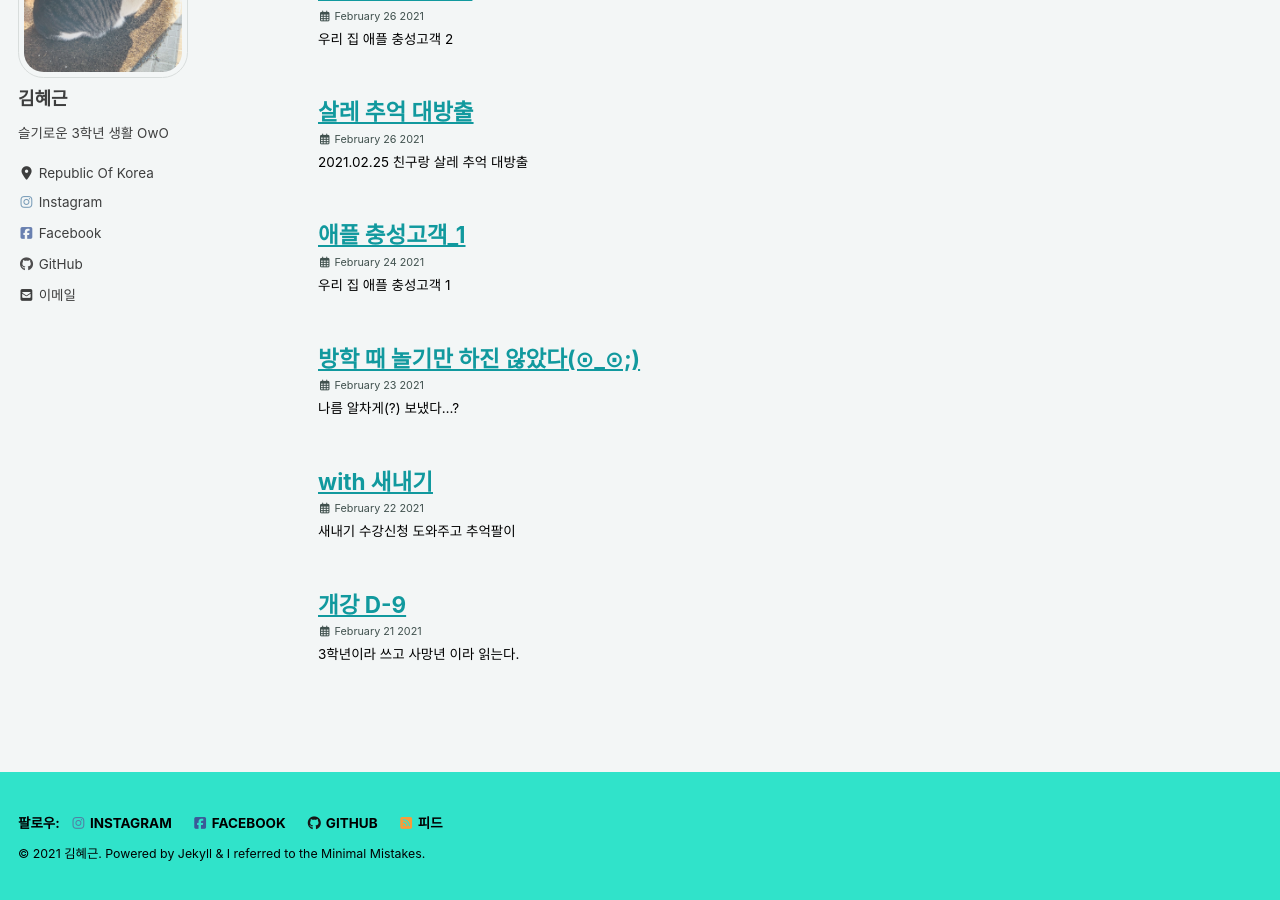
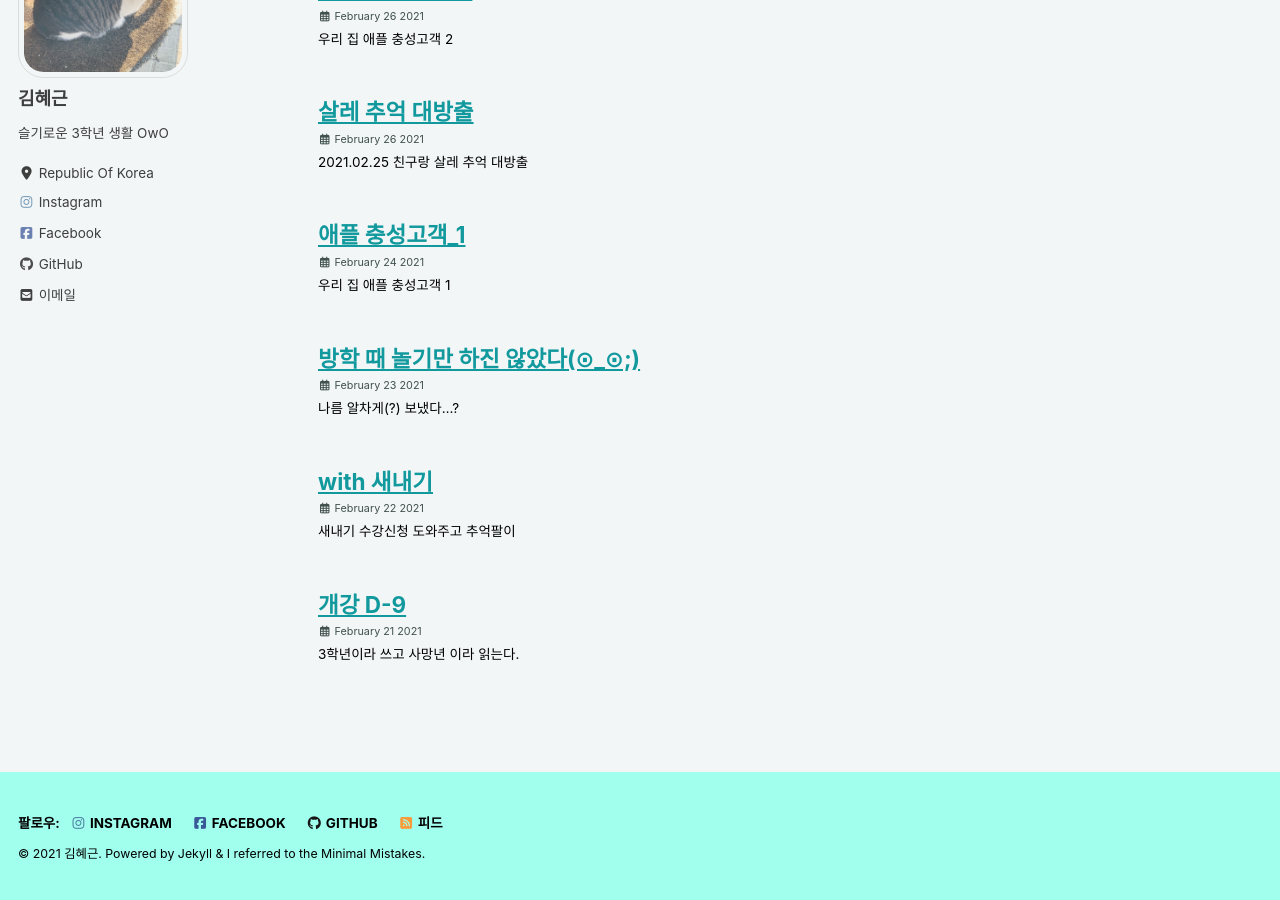
Before and after one commit to hyegeun/hyegeun.github.io, a Jekyll site: the page built from index.html, in a window 1280 px wide and 900 px high, scrolled down 329 px. Built offline with Jekyll 4.4.1, drawn with Linux system fonts in a browser that asks for light colours; cached includes are drawn as plain includes; nearby versions of some CDN libraries; a script that is not in the unit is left out; the list of posts is cut into pages by our own code.

Commit message:
Update _mint.scss

```diff
--- a/_sass/minimal-mistakes/skins/_mint.scss
+++ b/_sass/minimal-mistakes/skins/_mint.scss
@@ -8,7 +8,7 @@ $text-color: #000000 !default;
 $muted-text-color: #40514e !default;
 $primary-color: #11999e !default;
 $border-color: mix(#fff, #40514e, 75%) !default;
-$footer-background-color: #30e3ca !default;
+$footer-background-color: #a1ffee !default;
 $link-color: #11999e !default;
 $masthead-link-color: $text-color !default;
 $masthead-link-color-hover: $text-color !default;
```
